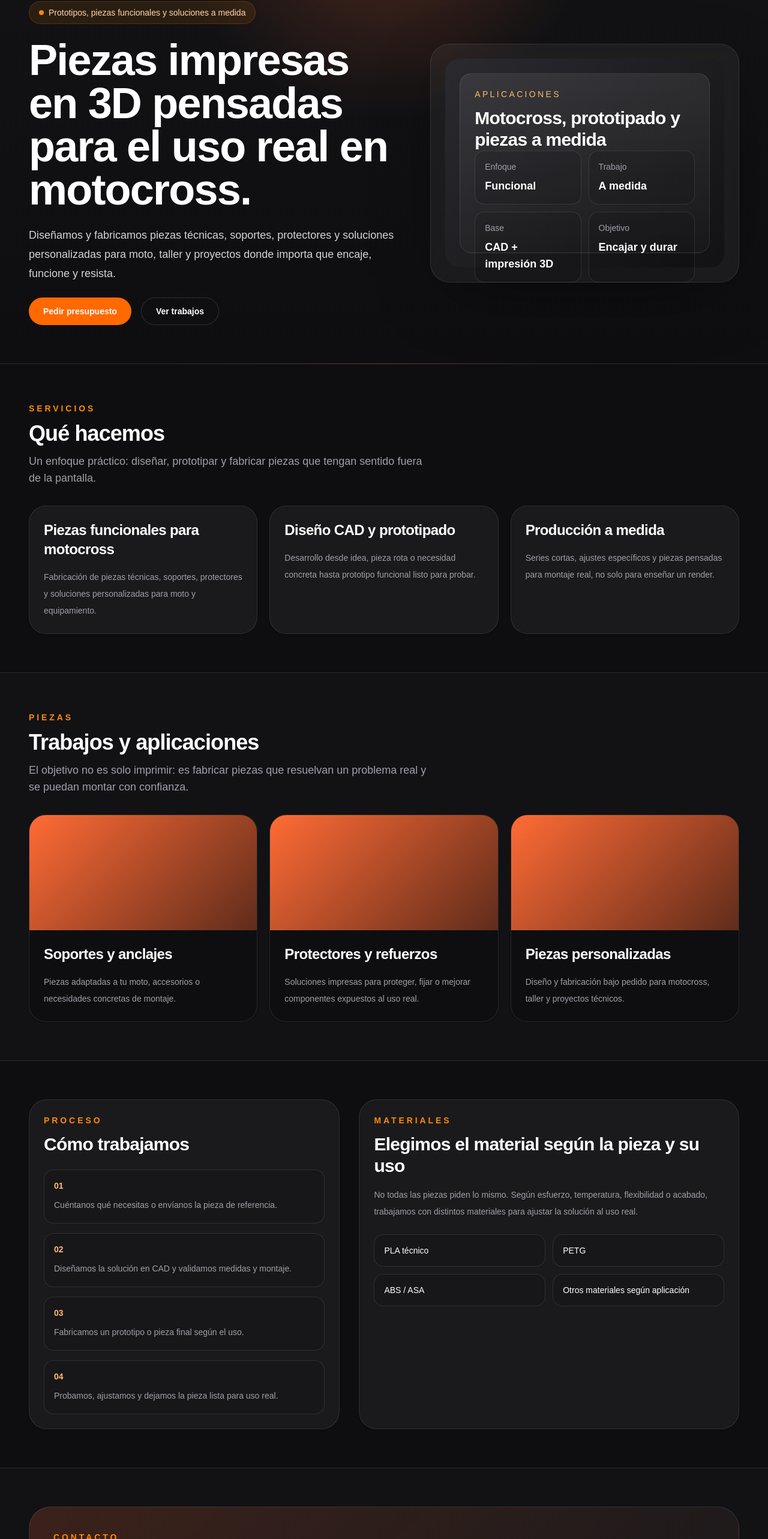
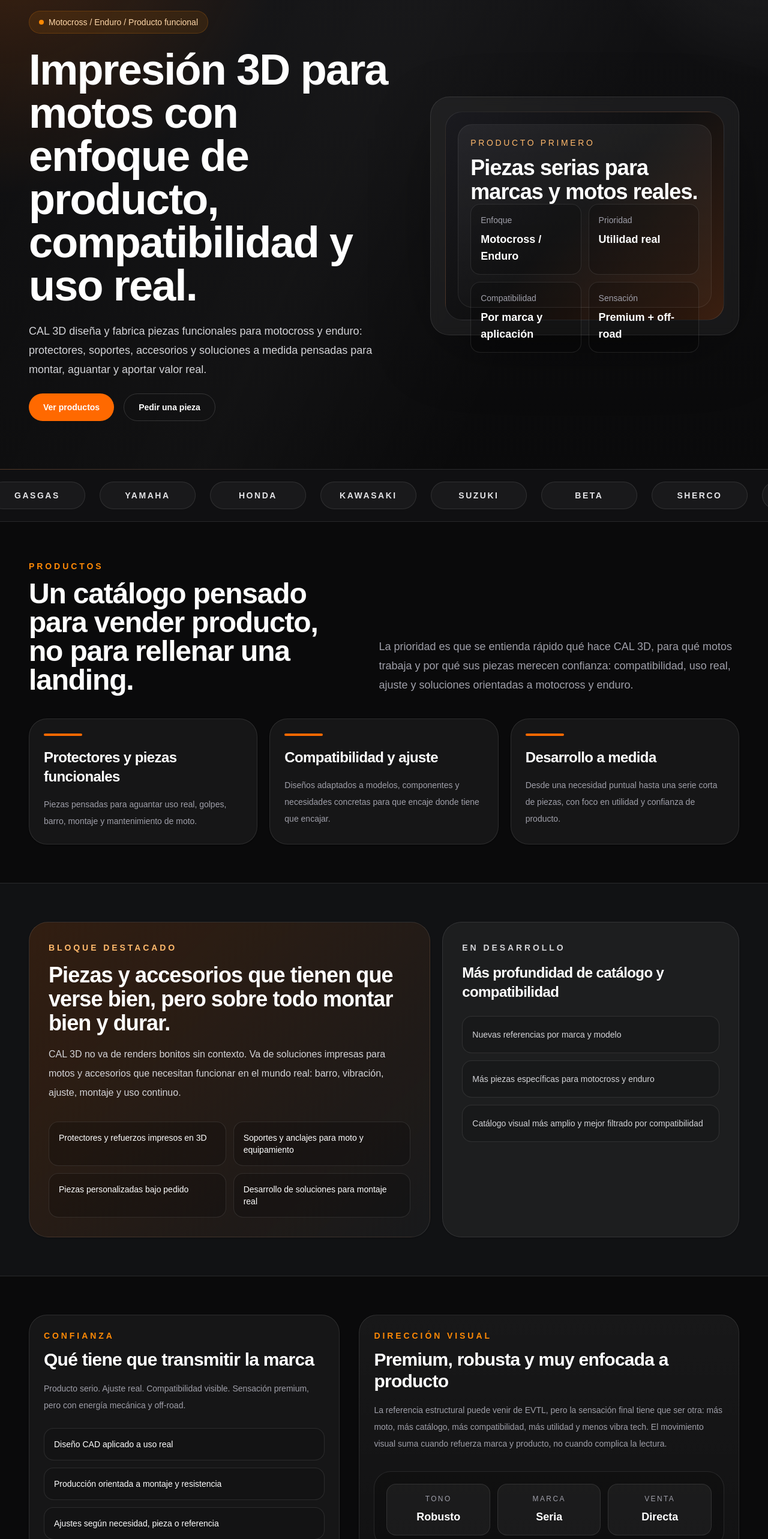
Before and after one commit to EVMCOD/cal-design-3d, a Next.js app: page / in a window 1280 px wide. Shown: the part 150-2716 px from the top of the page at 60% size. Built offline with nearby package versions, Linux system fonts and the light colour scheme.

Commit message:
Refocus home around product-first CAL 3D direction

```diff
--- a/src/app/globals.css
+++ b/src/app/globals.css
@@ -40,3 +40,24 @@ button {
   background: #ff6b35;
   color: #101010;
 }
+
+.ticker-mask {
+  overflow: hidden;
+  white-space: nowrap;
+}
+
+.ticker-track {
+  display: inline-flex;
+  align-items: center;
+  width: max-content;
+  animation: ticker-scroll 28s linear infinite;
+}
+
+@keyframes ticker-scroll {
+  0% {
+    transform: translateX(0);
+  }
+  100% {
+    transform: translateX(-50%);
+  }
+}
--- a/src/app/page.tsx
+++ b/src/app/page.tsx
@@ -1,112 +1,128 @@
-const services = [
+const compatibleBrands = [
+  "KTM",
+  "Husqvarna",
+  "GasGas",
+  "Yamaha",
+  "Honda",
+  "Kawasaki",
+  "Suzuki",
+  "Beta",
+  "Sherco",
+  "Fantic",
+];
+
+const productHighlights = [
   {
-    title: "Piezas funcionales para motocross",
-    text: "Fabricación de piezas técnicas, soportes, protectores y soluciones personalizadas para moto y equipamiento.",
+    title: "Protectores y piezas funcionales",
+    text: "Piezas pensadas para aguantar uso real, golpes, barro, montaje y mantenimiento de moto.",
   },
   {
-    title: "Diseño CAD y prototipado",
-    text: "Desarrollo desde idea, pieza rota o necesidad concreta hasta prototipo funcional listo para probar.",
+    title: "Compatibilidad y ajuste",
+    text: "Diseños adaptados a modelos, componentes y necesidades concretas para que encaje donde tiene que encajar.",
   },
   {
-    title: "Producción a medida",
-    text: "Series cortas, ajustes específicos y piezas pensadas para montaje real, no solo para enseñar un render.",
+    title: "Desarrollo a medida",
+    text: "Desde una necesidad puntual hasta una serie corta de piezas, con foco en utilidad y confianza de producto.",
   },
 ];
 
-const featuredParts = [
-  {
-    name: "Soportes y anclajes",
-    description: "Piezas adaptadas a tu moto, accesorios o necesidades concretas de montaje.",
-  },
-  {
-    name: "Protectores y refuerzos",
-    description: "Soluciones impresas para proteger, fijar o mejorar componentes expuestos al uso real.",
-  },
-  {
-    name: "Piezas personalizadas",
-    description: "Diseño y fabricación bajo pedido para motocross, taller y proyectos técnicos.",
-  },
+const availableNow = [
+  "Protectores y refuerzos impresos en 3D",
+  "Soportes y anclajes para moto y equipamiento",
+  "Piezas personalizadas bajo pedido",
+  "Desarrollo de soluciones para montaje real",
 ];
 
-const process = [
-  "Cuéntanos qué necesitas o envíanos la pieza de referencia.",
-  "Diseñamos la solución en CAD y validamos medidas y montaje.",
-  "Fabricamos un prototipo o pieza final según el uso.",
-  "Probamos, ajustamos y dejamos la pieza lista para uso real.",
+const inDevelopment = [
+  "Nuevas referencias por marca y modelo",
+  "Más piezas específicas para motocross y enduro",
+  "Catálogo visual más amplio y mejor filtrado por compatibilidad",
 ];
 
-const materials = ["PLA técnico", "PETG", "ABS / ASA", "Otros materiales según aplicación"];
+const trustPoints = [
+  "Diseño CAD aplicado a uso real",
+  "Producción orientada a montaje y resistencia",
+  "Ajustes según necesidad, pieza o referencia",
+  "Marca enfocada a producto, no a humo visual",
+];
 
 export default function Home() {
+  const tickerItems = [...compatibleBrands, ...compatibleBrands];
+
   return (
-    <main className="min-h-screen bg-[#0e0e10] text-white">
-      <section className="border-b border-white/10 bg-[radial-gradient(circle_at_top,_rgba(255,107,53,0.25),_transparent_35%),linear-gradient(180deg,#131316_0%,#0e0e10_100%)]">
-        <div className="mx-auto flex max-w-7xl flex-col gap-10 px-6 py-8 sm:px-10 lg:px-12">
+    <main className="min-h-screen bg-[#0a0a0b] text-white">
+      <section className="relative overflow-hidden border-b border-white/10 bg-[radial-gradient(circle_at_top_left,_rgba(255,106,0,0.20),_transparent_30%),radial-gradient(circle_at_top_right,_rgba(255,255,255,0.08),_transparent_18%),linear-gradient(180deg,#121214_0%,#0a0a0b_100%)]">
+        <div className="absolute inset-0 bg-[linear-gradient(115deg,transparent_0%,rgba(255,255,255,0.03)_45%,transparent_70%)]" />
+        <div className="relative mx-auto flex max-w-7xl flex-col gap-10 px-6 py-8 sm:px-10 lg:px-12 lg:py-10">
           <header className="flex flex-col gap-6 lg:flex-row lg:items-center lg:justify-between">
             <div>
-              <p className="text-sm font-semibold uppercase tracking-[0.28em] text-orange-400">CAL Design 3D</p>
-              <p className="mt-2 text-sm text-zinc-400">Diseño técnico e impresión 3D para motocross y piezas personalizadas</p>
+              <p className="text-sm font-semibold uppercase tracking-[0.32em] text-orange-400">CAL 3D</p>
+              <p className="mt-2 max-w-xl text-sm text-zinc-400">
+                Piezas, accesorios y soluciones de impresión 3D para motocross y enduro.
+              </p>
             </div>
             <nav className="flex flex-wrap gap-4 text-sm text-zinc-300">
-              <a href="#servicios" className="transition hover:text-white">Servicios</a>
-              <a href="#piezas" className="transition hover:text-white">Piezas</a>
-              <a href="#proceso" className="transition hover:text-white">Proceso</a>
+              <a href="#productos" className="transition hover:text-white">Productos</a>
+              <a href="#compatibilidad" className="transition hover:text-white">Compatibilidad</a>
+              <a href="#confianza" className="transition hover:text-white">Confianza</a>
               <a href="#contacto" className="transition hover:text-white">Contacto</a>
             </nav>
           </header>
 
-          <div className="grid gap-10 lg:grid-cols-[1.1fr_0.9fr] lg:items-center lg:py-8">
+          <div className="grid gap-10 lg:grid-cols-[1.1fr_0.9fr] lg:items-center lg:py-10">
             <div className="space-y-6">
               <div className="inline-flex items-center gap-2 rounded-full border border-orange-400/20 bg-orange-400/10 px-4 py-2 text-sm text-orange-200">
                 <span className="h-2 w-2 rounded-full bg-orange-400" />
-                Prototipos, piezas funcionales y soluciones a medida
+                Motocross / Enduro / Producto funcional
               </div>
-              <h1 className="max-w-4xl text-5xl font-semibold tracking-tight text-white sm:text-6xl lg:text-7xl">
-                Piezas impresas en 3D pensadas para el uso real en motocross.
+              <h1 className="max-w-5xl text-5xl font-semibold tracking-tight text-white sm:text-6xl lg:text-7xl">
+                Impresión 3D para motos con enfoque de producto, compatibilidad y uso real.
               </h1>
               <p className="max-w-2xl text-base leading-8 text-zinc-300 sm:text-lg">
-                Diseñamos y fabricamos piezas técnicas, soportes, protectores y soluciones personalizadas para moto,
-                taller y proyectos donde importa que encaje, funcione y resista.
+                CAL 3D diseña y fabrica piezas funcionales para motocross y enduro: protectores, soportes,
+                accesorios y soluciones a medida pensadas para montar, aguantar y aportar valor real.
               </p>
               <div className="flex flex-col gap-4 sm:flex-row">
                 <a
-                  href="#contacto"
+                  href="#productos"
                   className="inline-flex items-center justify-center rounded-full bg-orange-500 px-6 py-3 text-sm font-semibold text-black transition hover:bg-orange-400"
                 >
-                  Pedir presupuesto
+                  Ver productos
                 </a>
                 <a
-                  href="#piezas"
+                  href="#contacto"
                   className="inline-flex items-center justify-center rounded-full border border-white/15 px-6 py-3 text-sm font-semibold text-white transition hover:border-white/40"
                 >
-                  Ver trabajos
+                  Pedir una pieza
                 </a>
               </div>
             </div>
 
-            <article className="rounded-[32px] border border-white/10 bg-white/5 p-6 shadow-[0_30px_120px_-40px_rgba(0,0,0,0.6)] backdrop-blur">
-              <div className="aspect-[4/3] rounded-[24px] bg-[linear-gradient(135deg,#2a2a2f,#121214)] p-6">
-                <div className="flex h-full flex-col justify-between rounded-[20px] border border-white/10 bg-[linear-gradient(180deg,rgba(255,255,255,0.08),rgba(255,255,255,0.02))] p-6">
+            <article className="rounded-[32px] border border-white/10 bg-white/5 p-6 shadow-[0_30px_120px_-40px_rgba(0,0,0,0.65)] backdrop-blur">
+              <div className="aspect-[4/3] rounded-[28px] border border-white/10 bg-[linear-gradient(135deg,#1a1a1f_0%,#101011_48%,#3b1f10_100%)] p-5">
+                <div className="flex h-full flex-col justify-between rounded-[24px] border border-white/8 bg-[linear-gradient(180deg,rgba(255,255,255,0.06),rgba(255,255,255,0.02))] p-5">
                   <div>
-                    <p className="text-sm uppercase tracking-[0.24em] text-orange-300">Aplicaciones</p>
-                    <h2 className="mt-3 text-3xl font-semibold tracking-tight text-white">Motocross, prototipado y piezas a medida</h2>
+                    <p className="text-sm uppercase tracking-[0.26em] text-orange-300">Producto primero</p>
+                    <h2 className="mt-3 text-3xl font-semibold tracking-tight text-white sm:text-4xl">
+                      Piezas serias para marcas y motos reales.
+                    </h2>
                   </div>
                   <div className="grid gap-3 sm:grid-cols-2">
-                    <div className="rounded-2xl border border-white/10 bg-black/10 p-4">
+                    <div className="rounded-2xl border border-white/10 bg-black/20 p-4">
                       <p className="text-sm text-zinc-400">Enfoque</p>
-                      <p className="mt-2 text-lg font-semibold text-white">Funcional</p>
+                      <p className="mt-2 text-lg font-semibold text-white">Motocross / Enduro</p>
                     </div>
-                    <div className="rounded-2xl border border-white/10 bg-black/10 p-4">
-                      <p className="text-sm text-zinc-400">Trabajo</p>
-                      <p className="mt-2 text-lg font-semibold text-white">A medida</p>
+                    <div className="rounded-2xl border border-white/10 bg-black/20 p-4">
+                      <p className="text-sm text-zinc-400">Prioridad</p>
+                      <p className="mt-2 text-lg font-semibold text-white">Utilidad real</p>
                     </div>
-                    <div className="rounded-2xl border border-white/10 bg-black/10 p-4">
-                      <p className="text-sm text-zinc-400">Base</p>
-                      <p className="mt-2 text-lg font-semibold text-white">CAD + impresión 3D</p>
+                    <div className="rounded-2xl border border-white/10 bg-black/20 p-4">
+                      <p className="text-sm text-zinc-400">Compatibilidad</p>
+                      <p className="mt-2 text-lg font-semibold text-white">Por marca y aplicación</p>
                     </div>
-                    <div className="rounded-2xl border border-white/10 bg-black/10 p-4">
-                      <p className="text-sm text-zinc-400">Objetivo</p>
-                      <p className="mt-2 text-lg font-semibold text-white">Encajar y durar</p>
+                    <div className="rounded-2xl border border-white/10 bg-black/20 p-4">
+                      <p className="text-sm text-zinc-400">Sensación</p>
+                      <p className="mt-2 text-lg font-semibold text-white">Premium + off-road</p>
                     </div>
                   </div>
                 </div>
@@ -116,74 +132,73 @@ export default function Home() {
         </div>
       </section>
 
-      <section id="servicios" className="mx-auto max-w-7xl px-6 py-16 sm:px-10 lg:px-12">
-        <div className="max-w-2xl space-y-3">
-          <p className="text-sm font-semibold uppercase tracking-[0.28em] text-orange-400">Servicios</p>
-          <h2 className="text-3xl font-semibold tracking-tight text-white sm:text-4xl">Qué hacemos</h2>
-          <p className="text-base leading-7 text-zinc-400 sm:text-lg">
-            Un enfoque práctico: diseñar, prototipar y fabricar piezas que tengan sentido fuera de la pantalla.
+      <section id="compatibilidad" className="overflow-hidden border-b border-white/10 bg-[#101012] py-5">
+        <div className="ticker-mask">
+          <div className="ticker-track">
+            {tickerItems.map((brand, index) => (
+              <div
+                key={`${brand}-${index}`}
+                className="mx-3 inline-flex min-w-[160px] items-center justify-center rounded-full border border-white/10 bg-white/4 px-6 py-3 text-sm font-semibold uppercase tracking-[0.18em] text-zinc-200"
+              >
+                {brand}
+              </div>
+            ))}
+          </div>
+        </div>
+      </section>
+
+      <section id="productos" className="mx-auto max-w-7xl px-6 py-16 sm:px-10 lg:px-12">
+        <div className="grid gap-10 lg:grid-cols-[0.95fr_1.05fr] lg:items-end">
+          <div className="space-y-3">
+            <p className="text-sm font-semibold uppercase tracking-[0.28em] text-orange-400">Productos</p>
+            <h2 className="text-3xl font-semibold tracking-tight text-white sm:text-5xl">
+              Un catálogo pensado para vender producto, no para rellenar una landing.
+            </h2>
+          </div>
+          <p className="max-w-2xl text-base leading-8 text-zinc-400 sm:text-lg">
+            La prioridad es que se entienda rápido qué hace CAL 3D, para qué motos trabaja y por qué sus piezas
+            merecen confianza: compatibilidad, uso real, ajuste y soluciones orientadas a motocross y enduro.
           </p>
         </div>
 
-        <div className="mt-8 grid gap-5 lg:grid-cols-3">
-          {services.map((service) => (
-            <article key={service.title} className="rounded-[28px] border border-white/10 bg-white/5 p-6 shadow-sm">
-              <h3 className="text-2xl font-semibold tracking-tight text-white">{service.title}</h3>
-              <p className="mt-4 text-sm leading-7 text-zinc-400">{service.text}</p>
+        <div className="mt-10 grid gap-5 lg:grid-cols-3">
+          {productHighlights.map((item) => (
+            <article key={item.title} className="rounded-[30px] border border-white/10 bg-white/5 p-6 shadow-sm">
+              <div className="mb-5 h-1 w-16 rounded-full bg-orange-500" />
+              <h3 className="text-2xl font-semibold tracking-tight text-white">{item.title}</h3>
+              <p className="mt-4 text-sm leading-7 text-zinc-400">{item.text}</p>
             </article>
           ))}
         </div>
       </section>
 
-      <section id="piezas" className="border-y border-white/10 bg-[#121215]">
-        <div className="mx-auto max-w-7xl px-6 py-16 sm:px-10 lg:px-12">
-          <div className="max-w-2xl space-y-3">
-            <p className="text-sm font-semibold uppercase tracking-[0.28em] text-orange-400">Piezas</p>
-            <h2 className="text-3xl font-semibold tracking-tight text-white sm:text-4xl">Trabajos y aplicaciones</h2>
-            <p className="text-base leading-7 text-zinc-400 sm:text-lg">
-              El objetivo no es solo imprimir: es fabricar piezas que resuelvan un problema real y se puedan montar con confianza.
+      <section className="border-y border-white/10 bg-[#111214]">
+        <div className="mx-auto grid max-w-7xl gap-5 px-6 py-16 sm:px-10 lg:grid-cols-[1.15fr_0.85fr] lg:px-12">
+          <article className="overflow-hidden rounded-[32px] border border-white/10 bg-[linear-gradient(135deg,rgba(255,106,0,0.14),rgba(255,255,255,0.03))] p-8 shadow-sm">
+            <p className="text-sm font-semibold uppercase tracking-[0.28em] text-orange-300">Bloque destacado</p>
+            <h2 className="mt-4 max-w-2xl text-3xl font-semibold tracking-tight text-white sm:text-4xl">
+              Piezas y accesorios que tienen que verse bien, pero sobre todo montar bien y durar.
+            </h2>
+            <p className="mt-4 max-w-2xl text-base leading-8 text-zinc-300">
+              CAL 3D no va de renders bonitos sin contexto. Va de soluciones impresas para motos y accesorios que
+              necesitan funcionar en el mundo real: barro, vibración, ajuste, montaje y uso continuo.
             </p>
-          </div>
-
-          <div className="mt-8 grid gap-5 lg:grid-cols-3">
-            {featuredParts.map((part) => (
-              <article key={part.name} className="overflow-hidden rounded-[28px] border border-white/10 bg-black/20 shadow-sm">
-                <div className="h-48 bg-[linear-gradient(135deg,#ff6b35,#602c1b)]" />
-                <div className="p-6">
-                  <h3 className="text-2xl font-semibold tracking-tight text-white">{part.name}</h3>
-                  <p className="mt-4 text-sm leading-7 text-zinc-400">{part.description}</p>
-                </div>
-              </article>
-            ))}
-          </div>
-        </div>
-      </section>
-
-      <section id="proceso" className="mx-auto max-w-7xl px-6 py-16 sm:px-10 lg:px-12">
-        <div className="grid gap-8 lg:grid-cols-[0.9fr_1.1fr]">
-          <article className="rounded-[30px] border border-white/10 bg-white/5 p-6 shadow-sm">
-            <p className="text-sm font-semibold uppercase tracking-[0.28em] text-orange-400">Proceso</p>
-            <h2 className="mt-3 text-3xl font-semibold tracking-tight text-white">Cómo trabajamos</h2>
-            <div className="mt-6 space-y-4 text-sm leading-7 text-zinc-400">
-              {process.map((step, index) => (
-                <div key={step} className="rounded-2xl border border-white/10 bg-black/10 p-4">
-                  <p className="text-sm font-semibold text-orange-300">0{index + 1}</p>
-                  <p className="mt-2">{step}</p>
+            <div className="mt-8 grid gap-3 sm:grid-cols-2">
+              {availableNow.map((item) => (
+                <div key={item} className="rounded-2xl border border-white/10 bg-black/20 p-4 text-sm font-medium text-white">
+                  {item}
                 </div>
               ))}
             </div>
           </article>
 
-          <article className="rounded-[30px] border border-white/10 bg-white/5 p-6 shadow-sm">
-            <p className="text-sm font-semibold uppercase tracking-[0.28em] text-orange-400">Materiales</p>
-            <h2 className="mt-3 text-3xl font-semibold tracking-tight text-white">Elegimos el material según la pieza y su uso</h2>
-            <p className="mt-4 text-sm leading-7 text-zinc-400">
-              No todas las piezas piden lo mismo. Según esfuerzo, temperatura, flexibilidad o acabado, trabajamos con distintos materiales para ajustar la solución al uso real.
-            </p>
-            <div className="mt-6 grid gap-3 sm:grid-cols-2">
-              {materials.map((material) => (
-                <div key={material} className="rounded-2xl border border-white/10 bg-black/10 p-4 text-sm font-medium text-white">
-                  {material}
+          <article className="rounded-[32px] border border-white/10 bg-white/5 p-8 shadow-sm">
+            <p className="text-sm font-semibold uppercase tracking-[0.28em] text-zinc-300">En desarrollo</p>
+            <h3 className="mt-4 text-2xl font-semibold tracking-tight text-white">Más profundidad de catálogo y compatibilidad</h3>
+            <div className="mt-6 space-y-3">
+              {inDevelopment.map((item) => (
+                <div key={item} className="rounded-2xl border border-white/10 bg-black/15 p-4 text-sm leading-7 text-zinc-300">
+                  {item}
                 </div>
               ))}
             </div>
@@ -191,17 +206,63 @@ export default function Home() {
         </div>
       </section>
 
-      <section id="contacto" className="border-t border-white/10 bg-[#121215]">
+      <section id="confianza" className="mx-auto max-w-7xl px-6 py-16 sm:px-10 lg:px-12">
+        <div className="grid gap-8 lg:grid-cols-[0.9fr_1.1fr]">
+          <article className="rounded-[30px] border border-white/10 bg-white/5 p-6 shadow-sm">
+            <p className="text-sm font-semibold uppercase tracking-[0.28em] text-orange-400">Confianza</p>
+            <h2 className="mt-3 text-3xl font-semibold tracking-tight text-white">Qué tiene que transmitir la marca</h2>
+            <p className="mt-4 text-sm leading-7 text-zinc-400">
+              Producto serio. Ajuste real. Compatibilidad visible. Sensación premium, pero con energía mecánica y off-road.
+            </p>
+            <div className="mt-6 grid gap-3">
+              {trustPoints.map((point) => (
+                <div key={point} className="rounded-2xl border border-white/10 bg-black/10 p-4 text-sm font-medium text-white">
+                  {point}
+                </div>
+              ))}
+            </div>
+          </article>
+
+          <article className="rounded-[30px] border border-white/10 bg-[linear-gradient(180deg,rgba(255,255,255,0.06),rgba(255,255,255,0.03))] p-6 shadow-sm">
+            <p className="text-sm font-semibold uppercase tracking-[0.28em] text-orange-400">Dirección visual</p>
+            <h2 className="mt-3 text-3xl font-semibold tracking-tight text-white">Premium, robusta y muy enfocada a producto</h2>
+            <p className="mt-4 text-sm leading-7 text-zinc-400">
+              La referencia estructural puede venir de EVTL, pero la sensación final tiene que ser otra: más moto, más
+              catálogo, más compatibilidad, más utilidad y menos vibra tech. El movimiento visual suma cuando refuerza
+              marca y producto, no cuando complica la lectura.
+            </p>
+            <div className="mt-8 rounded-[28px] border border-white/10 bg-black/20 p-5">
+              <div className="grid gap-3 sm:grid-cols-3">
+                <div className="rounded-2xl border border-white/10 bg-white/5 p-4 text-center">
+                  <p className="text-xs uppercase tracking-[0.2em] text-zinc-400">Tono</p>
+                  <p className="mt-2 text-lg font-semibold text-white">Robusto</p>
+                </div>
+                <div className="rounded-2xl border border-white/10 bg-white/5 p-4 text-center">
+                  <p className="text-xs uppercase tracking-[0.2em] text-zinc-400">Marca</p>
+                  <p className="mt-2 text-lg font-semibold text-white">Seria</p>
+                </div>
+                <div className="rounded-2xl border border-white/10 bg-white/5 p-4 text-center">
+                  <p className="text-xs uppercase tracking-[0.2em] text-zinc-400">Venta</p>
+                  <p className="mt-2 text-lg font-semibold text-white">Directa</p>
+                </div>
+              </div>
+            </div>
+          </article>
+        </div>
+      </section>
+
+      <section id="contacto" className="border-t border-white/10 bg-[#111214]">
         <div className="mx-auto max-w-7xl px-6 py-16 sm:px-10 lg:px-12">
-          <div className="rounded-[36px] border border-white/10 bg-[linear-gradient(135deg,rgba(255,107,53,0.18),rgba(255,255,255,0.03))] p-8 shadow-sm sm:p-10">
+          <div className="rounded-[36px] border border-white/10 bg-[linear-gradient(135deg,rgba(255,106,0,0.18),rgba(255,255,255,0.03))] p-8 shadow-sm sm:p-10">
             <div className="flex flex-col gap-6 lg:flex-row lg:items-end lg:justify-between">
               <div className="max-w-2xl">
                 <p className="text-sm font-semibold uppercase tracking-[0.28em] text-orange-400">Contacto</p>
                 <h2 className="mt-3 text-3xl font-semibold tracking-tight text-white sm:text-4xl">
-                  Si tienes una pieza en mente, la trabajamos contigo.
+                  Si tienes una pieza, una necesidad o una idea de producto, la bajamos a algo real.
                 </h2>
                 <p className="mt-4 text-base leading-7 text-zinc-300">
-                  Cuéntanos qué necesitas, para qué moto o aplicación es, y vemos la mejor forma de diseñarlo y fabricarlo.
+                  Cuéntanos para qué moto o aplicación es, qué problema quieres resolver y qué nivel de ajuste necesitas.
+                  La idea es ayudarte a convertirlo en una pieza útil, compatible y bien resuelta.
                 </p>
               </div>
               <div className="flex flex-col gap-3 sm:flex-row">
```
